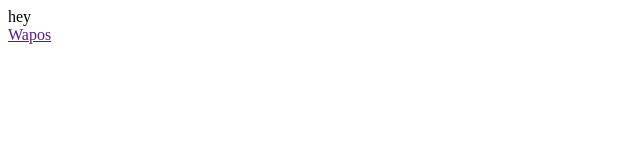
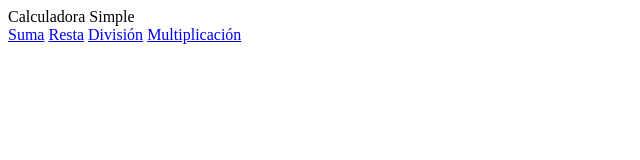
Before and after one commit to Josuesinni/proyectoSem1, a plain HTML site: page index.html in a window 1280 px wide. Shown: the whole page, without its empty margins (0-640 px from the left). Drawn offline with Linux system fonts and the light colour scheme.

Commit message:
Update index.html

```diff
--- a/index.html
+++ b/index.html
@@ -8,10 +8,13 @@
 <body>
     <header>
         <div>
-            hey
+            Calculadora Simple
         </div>
         <nav>
-            <a href="">Wapos</a>
+            <a href="suma.html">Suma</a>
+            <a href="resta.html">Resta</a>
+            <a href="division.html">División</a>
+            <a href="multiplicacion.html">Multiplicación</a>
         </nav>
     </header>
 </body>
```
